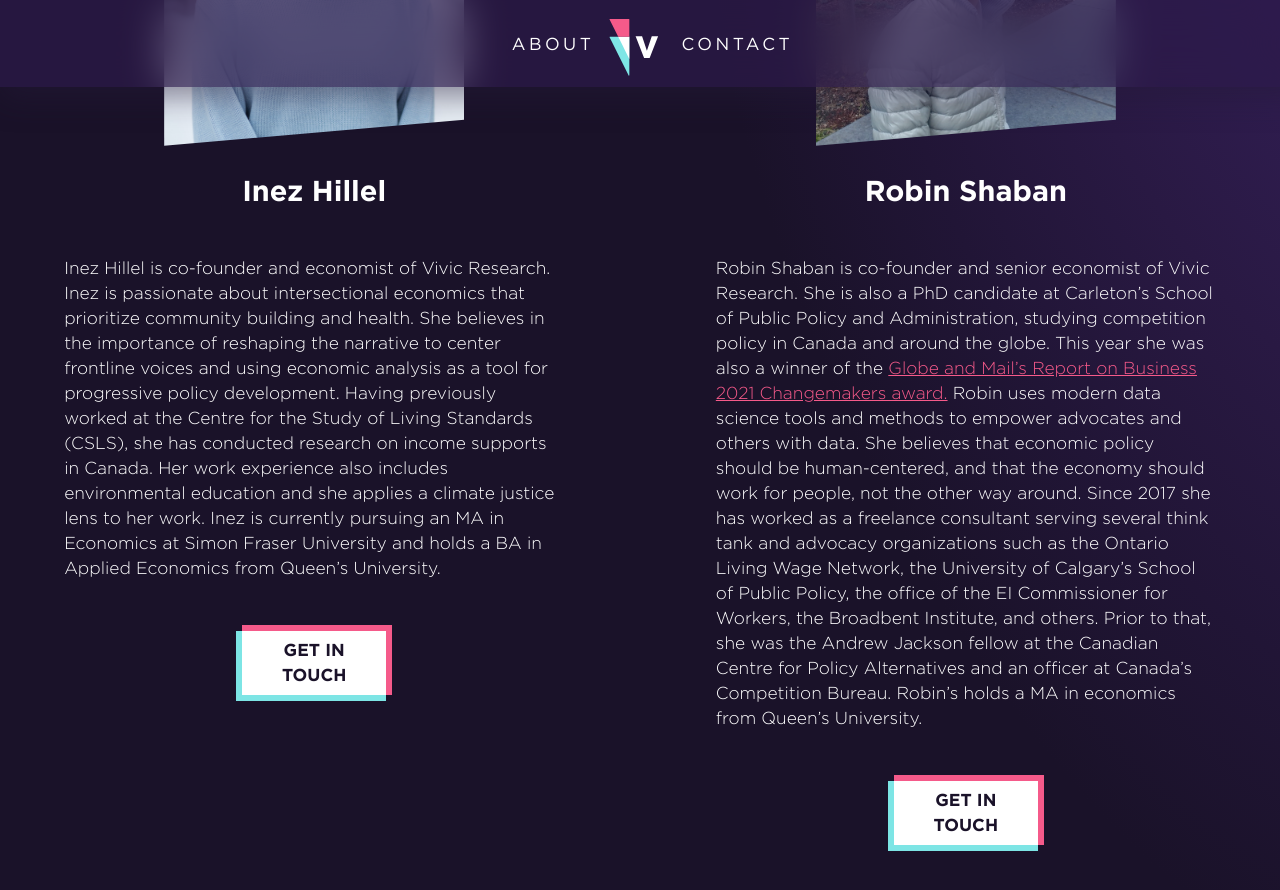
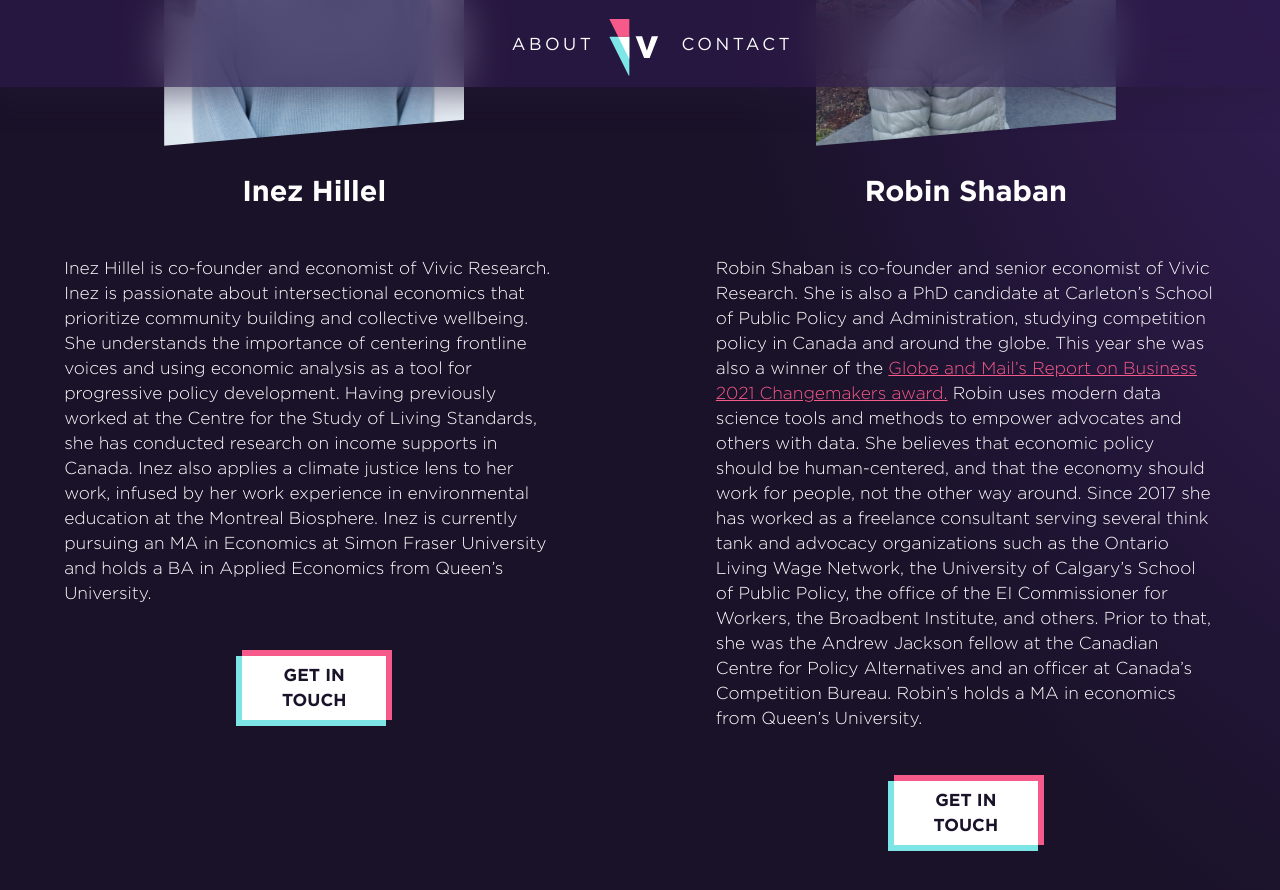
Before and after one commit to GoodbyteCo/Vivic-Website, a Jekyll site: the page built from about.html, in a window 1280 px wide and 900 px high, scrolled down 600 px. Shown: the top 890 px of the window. Built offline with Jekyll 4.4.1, drawn with Linux system fonts in a browser that asks for light colours.

Commit message:
Update about.html

```diff
--- a/about.html
+++ b/about.html
@@ -10,13 +10,12 @@
     <img class="photo-left" src="assets/images/inez.jpg" alt="inez">
     <h3 class="photo-left">Inez Hillel</h3>
     <p class="photo-left"> Inez Hillel is co-founder and economist of Vivic Research. Inez is passionate about
-        intersectional economics that prioritize community building and health. She believes in the importance of
-        reshaping the narrative to center frontline voices and using economic analysis as a tool for progressive policy
-        development. Having previously worked at the Centre for the Study of Living Standards (CSLS), she has conducted
-        research on income supports in Canada. Her work experience also includes environmental education and she applies
-        a climate justice lens to her work. Inez is currently pursuing an MA in Economics at Simon Fraser University and
-        holds a BA in Applied Economics from Queen’s University.
-
+        intersectional economics that prioritize community building and collective wellbeing. She understands the
+        importance of centering frontline voices and using economic analysis as a tool for progressive policy
+        development. Having previously worked at the Centre for the Study of Living Standards, she has conducted
+        research on income supports in Canada. Inez also applies a climate justice lens to her work, infused by her work
+        experience in environmental education at the Montreal Biosphere. Inez is currently pursuing an MA in Economics
+        at Simon Fraser University and holds a BA in Applied Economics from Queen’s University.
         <a class="cta desc-cta" href="/contact">Get in Touch</a>
     </p>
     <img class="photo-right" src="assets/images/robin.jpg" alt="robin">
```
